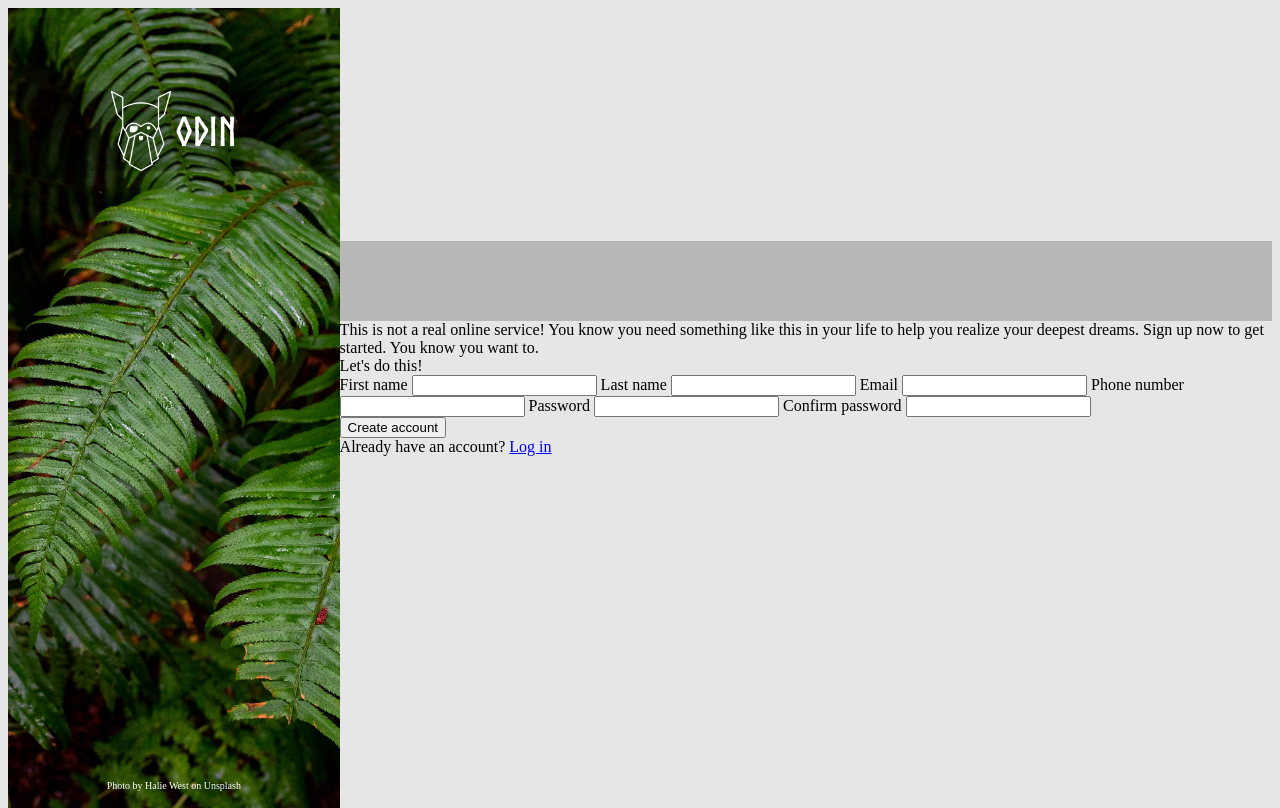
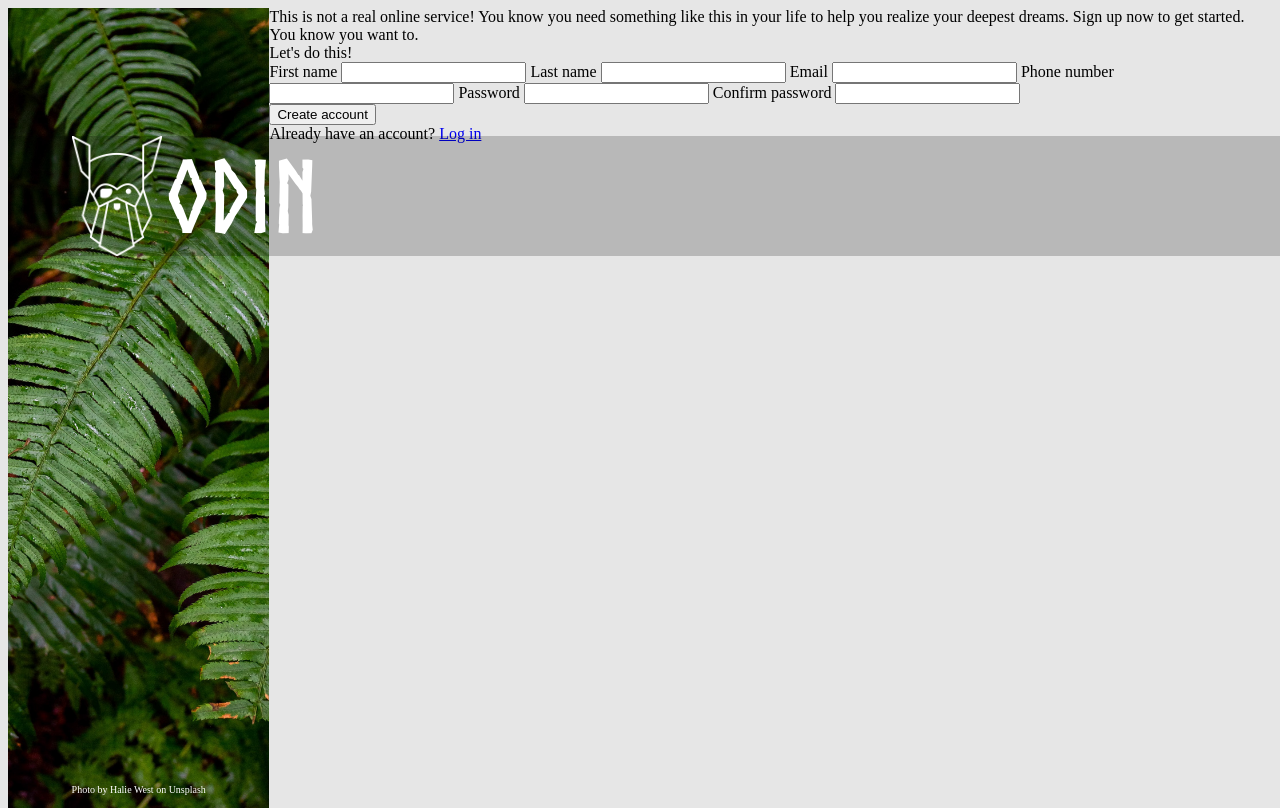
Before and after one commit to erambeau/odin-sign-up-form, a plain HTML site: page index.html in a window 1280 px wide. Drawn offline with Linux system fonts and the light colour scheme.

Commit message:
Set up the headband as absolute

```diff
--- a/index.html
+++ b/index.html
@@ -9,18 +9,19 @@
 </head>
 <body>
 
-
+    <div class="odin-headband">
+        <img class= "logo-ODIN" src="imgs/odin-lined.png"></img>
+        <span class="main-ODIN">ODIN</span>
+    </div>
 
     <div class="left-part">
+
         <!---
         <div class="left-image">
             <img src="imgs/halie-west-25xggax4bSA-unsplash.jpg" alt="Leafs" class="img-leafs">
         </div>
         -->
-        <div class="odin-headband">
-            <img class= "logo-ODIN" src="imgs/odin-lined.png"></img>
-            <span class="main-ODIN">ODIN</span>
-        </div>
+
         <div class="left-empty-space"></div>
         <div class="left-image-credits">
             Photo by Halie West on Unsplash
@@ -28,7 +29,6 @@
     </div>
 
     <div class="right-part">
-        <div class="odin-headband"></div> <!-- Empty, continue the left part-->
         <div class="right-presentation">
             This is not a real online service! You know you need something like this in your life to help you realize your deepest dreams. Sign up now to get started.<br<br>
             You know you want to.<br>
--- a/styles.css
+++ b/styles.css
@@ -13,7 +13,32 @@ html, body {
 
 /********** ABSOLUTE PART ***********/
 
+.odin-headband {
+  display: flex;
+  background-color: rgba(0, 0, 0, 0.2);
+  height: 15%;
+  width: 100%;
+  margin-top: 10%;
+  position: absolute;
+}
 
+.logo-ODIN {
+  display: flex;
+  padding-left: 5%;
+  width: auto;
+  height: auto;
+}
+
+.main-ODIN {
+  display: flex;
+  color: white;
+  font-family: "Norse-Bold";
+  margin-left: 5px;
+  align-self: center;
+  font-size: 100px;
+  max-width: 50px;
+
+}
 
 
 
@@ -26,32 +51,11 @@ html, body {
   background-position: center top;
   background-size: auto 100%;
   height: 100%;
-  width: 45%;
+  width: 33%;
 }
 
 
-.odin-headband {
-  display: flex;
-  background-color: rgba(0, 0, 0, 0.2);
-  height: 10%;
-  width: 100%;
-  margin-top: 25%;
-  justify-content: center;
-}
 
-.logo-ODIN {
-  display: flex;
-}
-
-.main-ODIN {
-  display: flex;
-  color: white;
-  font-family: "Norse-Bold";
-  margin-left: 5px;
-  align-self: center;
-  font-size: 40px;
-
-}
 
 .left-empty-space {
   display: flex;
```
